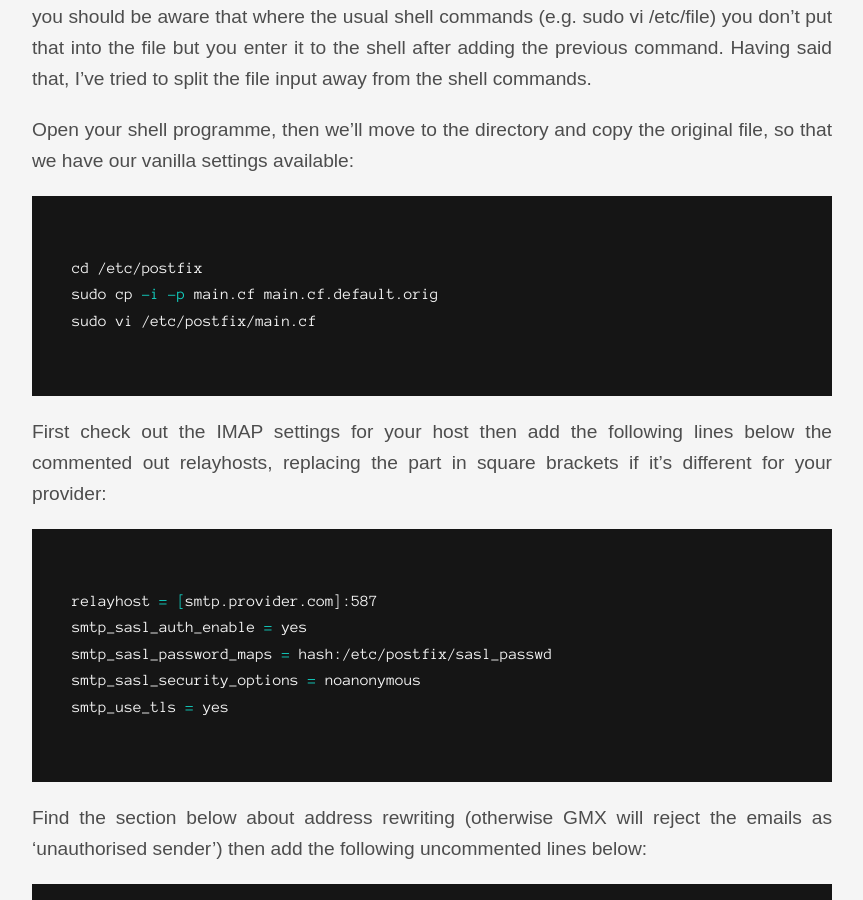
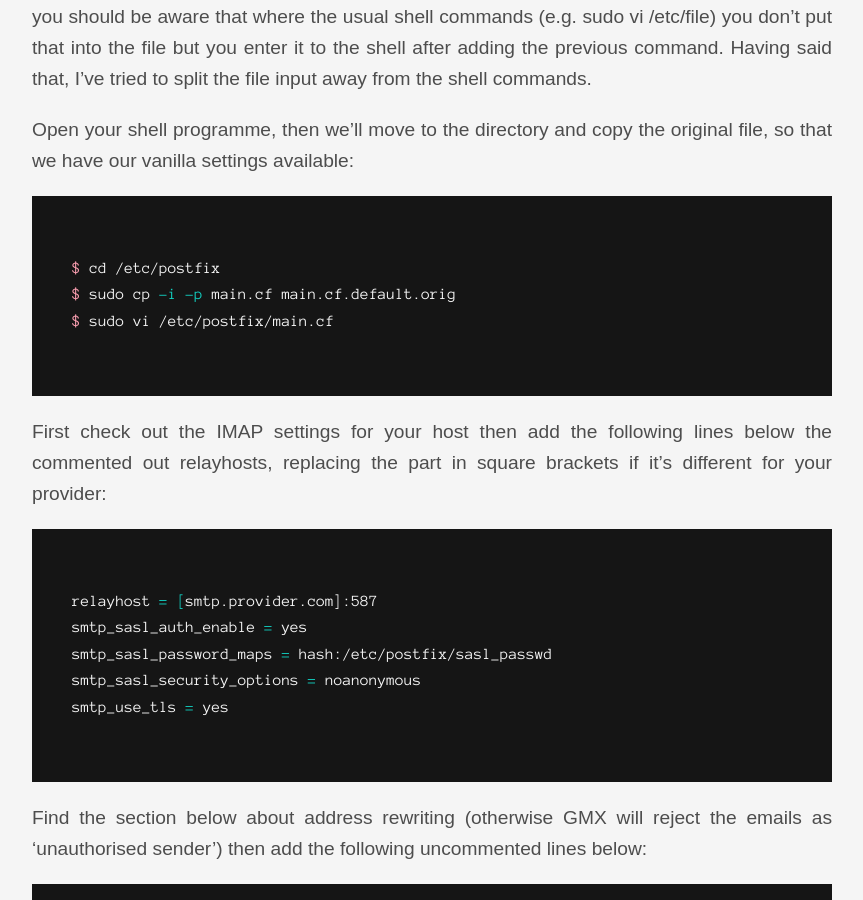
Before and after one commit to paulrbts/blog, a Jekyll site: the page built from _posts/software/2017-08-12-postfix-macos-gmx.md, in a window 1280 px wide and 900 px high, scrolled down 830 px. Shown: the whole window, without its empty margins (208-1071 px from the left). Built offline with Jekyll 4.4.1, drawn with Linux system fonts in a browser that asks for light colours; nearby versions of some CDN libraries; some web fonts are replaced.

Commit message:
added $ to user-input shell commands

````diff
--- a/_posts/software/2017-08-12-postfix-macos-gmx.md
+++ b/_posts/software/2017-08-12-postfix-macos-gmx.md
@@ -33,9 +33,9 @@ Having said that, I've tried to split the file input away from the shell command
 Open your shell programme, then we'll move to the directory and copy the original file, so that we have our vanilla settings available:
 
 ```sh
-cd /etc/postfix
-sudo cp -i -p main.cf main.cf.default.orig
-sudo vi /etc/postfix/main.cf
+$ cd /etc/postfix
+$ sudo cp -i -p main.cf main.cf.default.orig
+$ sudo vi /etc/postfix/main.cf
 ```
 
 First check out the IMAP settings for your host then add the following lines below the commented out relayhosts, replacing the part in square brackets if it's different for your provider:
````
